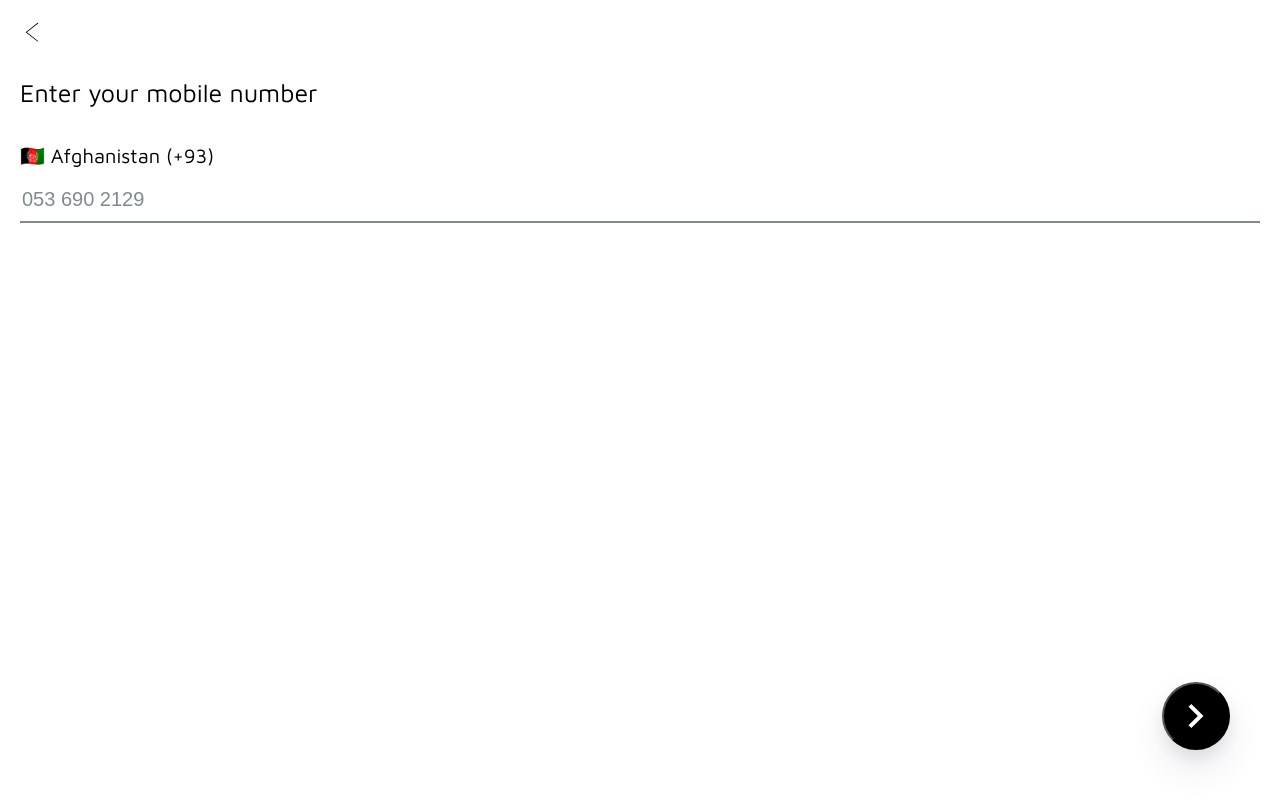
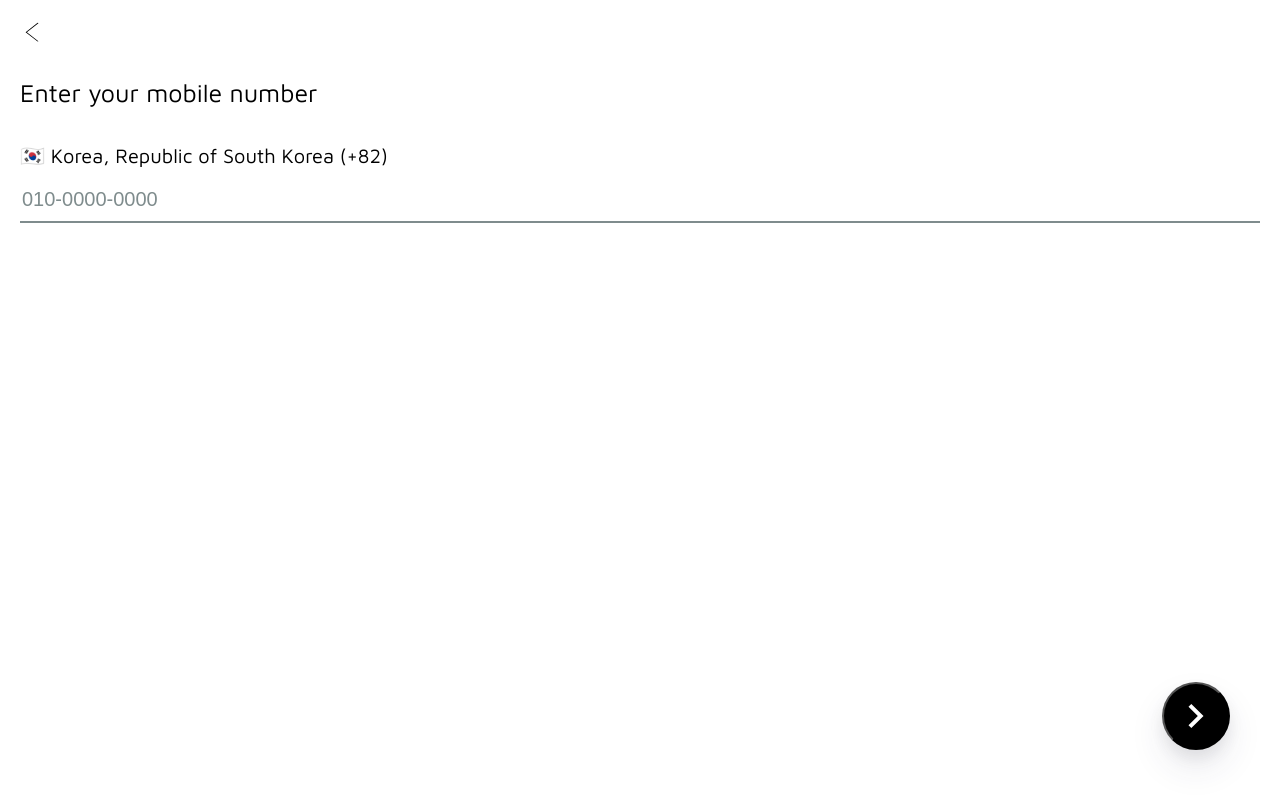
Before and after one commit to KIMJUNSICK/Nuber-client, a React (Create React App) app: page /phone-login in a window 1280 px wide. Built offline with nearby package versions, Linux system fonts and the light colour scheme.

Commit message:
Send data to Presenter & set component type

```diff
--- a/package.json
+++ b/package.json
@@ -39,6 +39,7 @@
   "devDependencies": {
     "@types/jest": "^24.0.18",
     "@types/node": "^12.7.7",
+    "@types/prop-types": "^15.7.3",
     "@types/react": "^16.9.3",
     "@types/react-dom": "^16.9.1",
     "@types/react-router-dom": "^5.1.0",
--- a/src/Components/Input/Input.tsx
+++ b/src/Components/Input/Input.tsx
@@ -22,6 +22,25 @@ const Container = styled.input`
   }
 `;
 
-const Input = ({ placeholder }) => <Container placeholder={placeholder} />;
+interface IProps {
+  placeholder?: string;
+  required?: boolean;
+  type: string;
+  value: any;
+}
+
+const Input: React.FunctionComponent<IProps> = ({
+  placeholder = "",
+  type = "text",
+  required = true,
+  value
+}) => (
+  <Container
+    placeholder={placeholder}
+    type={type}
+    required={required}
+    value={value}
+  />
+);
 
 export default Input;
--- a/src/Routes/PhoneLogin/PhoneLoginCotainer.tsx
+++ b/src/Routes/PhoneLogin/PhoneLoginCotainer.tsx
@@ -1,9 +1,32 @@
 import React from "react";
+import { RouteComponentProps } from "react-router-dom";
 import PhoneLoginPresenter from "./PhoneLoginPresenter";
 
-class PhoneLoginContainer extends React.Component {
+// React.Componenet<Props, State>
+
+interface IState {
+  countryCode: string;
+  phoneNumber: string;
+}
+
+class PhoneLoginContainer extends React.Component<
+  RouteComponentProps<any>,
+  IState
+> {
+  // state have prerequisite that data of state is changed at any time
+  public state = {
+    countryCode: "+82",
+    phoneNumber: "010-0000-0000"
+  };
+
   public render() {
-    return <PhoneLoginPresenter />;
+    const { countryCode, phoneNumber } = this.state;
+    return (
+      <PhoneLoginPresenter
+        countryCode={countryCode}
+        phoneNumber={phoneNumber}
+      />
+    );
   }
 }
 
--- a/src/Routes/PhoneLogin/PhoneLoginPresenter.tsx
+++ b/src/Routes/PhoneLogin/PhoneLoginPresenter.tsx
@@ -1,3 +1,4 @@
+import PropTypes from "prop-types";
 import React from "react";
 import Helmet from "react-helmet";
 import BackArrow from "../../Components/BackArrow";
@@ -53,14 +54,22 @@ const Button = styled.button`
   cursor: pointer;
 `;
 
-const PhoneLoginPresenter = () => (
+interface IProps {
+  countryCode: string;
+  phoneNumber: string;
+}
+
+const PhoneLoginPresenter: React.FunctionComponent<IProps> = ({
+  countryCode,
+  phoneNumber
+}) => (
   <Container>
     <Helmet>
       <title>Phone Login | Number</title>
     </Helmet>
     <BackArrowExtended backTo={"/"} />
     <Title>Enter your mobile number</Title>
-    <CountrySelect>
+    <CountrySelect value={countryCode}>
       {countries.map((country, index) => (
         <CountryOption key={index} value={country.dial_code}>
           {country.flag} {country.name} ({country.dial_code})
@@ -68,7 +77,7 @@ const PhoneLoginPresenter = () => (
       ))}
     </CountrySelect>
     <Form>
-      <Input placeholder={"053 690 2129"} />
+      <Input placeholder={phoneNumber} />
       <Button>
         <svg
           xmlns="http://www.w3.org/2000/svg"
@@ -84,4 +93,9 @@ const PhoneLoginPresenter = () => (
   </Container>
 );
 
+PhoneLoginPresenter.propTypes = {
+  countryCode: PropTypes.string.isRequired,
+  phoneNumber: PropTypes.string.isRequired
+};
+
 export default PhoneLoginPresenter;
```
Also changed, not shown: 1 other file (tests, documents, lock files or other folders).
